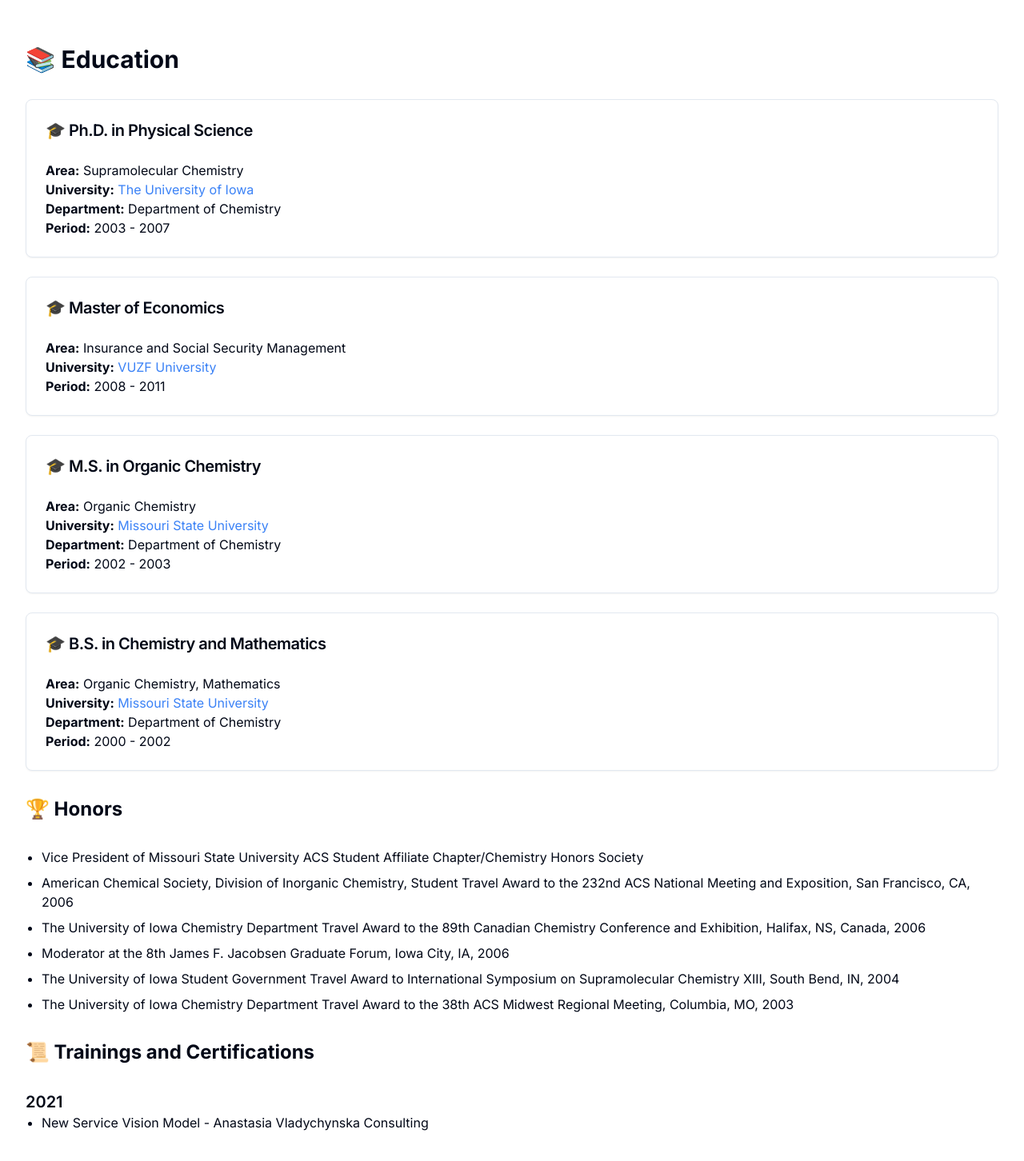
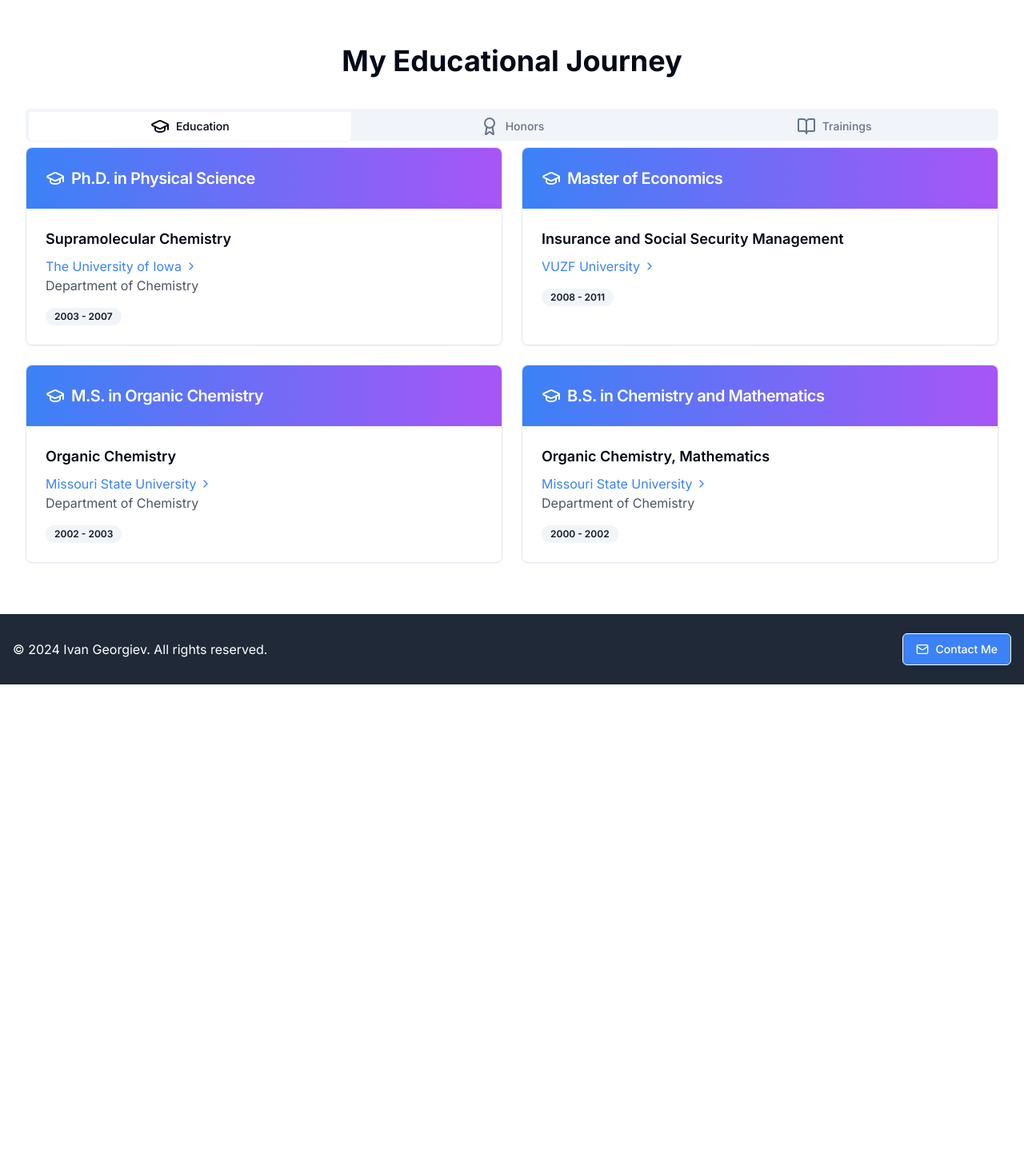
Before and after one commit to i11g/My-new-site, a Next.js app in the folder my-app/: page /education in a window 1280 px wide. Shown: the part 80-1532 px from the top of the page at 80% size. After the commit the page ends 936 px from the top, so only its background shows below. Built offline with nearby package versions, Linux system fonts and the light colour scheme.

Commit message:
files changed.

```diff
--- a/my-app/package.json
+++ b/my-app/package.json
@@ -12,7 +12,9 @@
     "@radix-ui/react-dialog": "^1.1.2",
     "@radix-ui/react-dropdown-menu": "^2.1.2",
     "@radix-ui/react-label": "^2.1.0",
+    "@radix-ui/react-scroll-area": "^1.2.0",
     "@radix-ui/react-slot": "^1.1.0",
+    "@radix-ui/react-tabs": "^1.1.1",
     "class-variance-authority": "^0.7.0",
     "clsx": "^2.1.1",
     "lucide-react": "^0.452.0",
--- a/my-app/src/app/components/Education.tsx
+++ b/my-app/src/app/components/Education.tsx
@@ -1,5 +1,9 @@
 import React from 'react';
 import { Card, CardContent, CardHeader, CardTitle } from '@/app/components/ui/card';
+import { Tabs, TabsContent, TabsList, TabsTrigger } from '@/app/components/ui/tabs';
+import { Badge } from '@/app/components/ui/badge';
+import { ScrollArea } from '@/app/components/ui/scroll-area';
+import { ChevronRight, GraduationCap, Award, BookOpen } from 'lucide-react';
 
 type Education = {
   degree: string;
@@ -73,42 +77,85 @@
 const EducationSection: React.FC = () => {
   return (
     <div className="space-y-8">
-      <h1 className="text-3xl font-bold">📚 Education</h1>
+      <h1 className="text-4xl font-bold text-center mb-10">My Educational Journey</h1>
 
-      <div className="space-y-6">
+      <Tabs defaultValue="education" className="w-full">
+        <TabsList className="grid w-full grid-cols-3">
+          <TabsTrigger value="education" className="flex items-center"><GraduationCap className="mr-2" />Education</TabsTrigger>
+          <TabsTrigger value="honors" className="flex items-center"><Award className="mr-2" />Honors</TabsTrigger>
+          <TabsTrigger value="trainings" className="flex items-center"><BookOpen className="mr-2" />Trainings</TabsTrigger>
+        </TabsList>
+
+        <TabsContent value="education">
+          <div className="grid gap-6 md:grid-cols-2">
             {educationData.map((edu, index) => (
-          <Card key={index}>
-            <CardHeader>
-              <CardTitle className="text-xl">🎓 {edu.degree}</CardTitle>
+              <Card key={index} className="overflow-hidden transition-shadow hover:shadow-lg">
+                <CardHeader className="bg-gradient-to-r from-blue-500 to-purple-500 text-white">
+                  <CardTitle className="text-xl flex items-center">
+                    <GraduationCap className="mr-2" />
+                    {edu.degree}
+                  </CardTitle>
                 </CardHeader>
-            <CardContent>
-              <p><strong>Area:</strong> {edu.area}</p>
-              <p><strong>University:</strong> <a href={edu.universityUrl} target="_blank" rel="noopener noreferrer" className="text-blue-500 hover:underline">{edu.university}</a></p>
-              {edu.department && <p><strong>Department:</strong> {edu.department}</p>}
-              <p><strong>Period:</strong> {edu.period}</p>
+                <CardContent className="p-6">
+                  <p className="font-semibold text-lg mb-2">{edu.area}</p>
+                  <p>
+                    <a href={edu.universityUrl} target="_blank" rel="noopener noreferrer" className="text-blue-500 hover:underline flex items-center">
+                      {edu.university} <ChevronRight className="ml-1" size={16} />
+                    </a>
+                  </p>
+                  {edu.department && <p className="text-gray-600">{edu.department}</p>}
+                  <Badge variant="secondary" className="mt-4">{edu.period}</Badge>
                 </CardContent>
               </Card>
             ))}
           </div>
+        </TabsContent>
 
-      <h2 className="text-2xl font-bold mt-8">🏆 Honors</h2>
-      <ul className="list-disc pl-5 space-y-2">
+        <TabsContent value="honors">
+          <Card>
+            <CardHeader>
+              <CardTitle>Academic Honors and Awards</CardTitle>
+            </CardHeader>
+            <CardContent>
+              <ScrollArea className="h-[400px] w-full rounded-md border p-4">
+                <ul className="space-y-4">
                   {honors.map((honor, index) => (
-          <li key={index}>{honor}</li>
+                    <li key={index} className="flex items-start">
+                      <Award className="mr-2 flex-shrink-0 text-yellow-500" />
+                      <span>{honor}</span>
+                    </li>
                   ))}
                 </ul>
+              </ScrollArea>
+            </CardContent>
+          </Card>
+        </TabsContent>
 
-      <h2 className="text-2xl font-bold mt-8">📜 Trainings and Certifications</h2>
+        <TabsContent value="trainings">
+          <Card>
+            <CardHeader>
+              <CardTitle>Professional Development</CardTitle>
+            </CardHeader>
+            <CardContent>
+              <ScrollArea className="h-[400px] w-full rounded-md border p-4">
                 {trainings.map((training, index) => (
-        <div key={index} className="mt-4">
-          <h3 className="text-xl font-semibold">{training.year}</h3>
-          <ul className="list-disc pl-5 space-y-1">
+                  <div key={index} className="mb-6">
+                    <h3 className="text-xl font-semibold mb-2">{training.year}</h3>
+                    <ul className="space-y-2">
                       {training.items.map((item, itemIndex) => (
-              <li key={itemIndex}>{item}</li>
+                        <li key={itemIndex} className="flex items-start">
+                          <BookOpen className="mr-2 flex-shrink-0 text-green-500" />
+                          <span>{item}</span>
+                        </li>
                       ))}
                     </ul>
                   </div>
                 ))}
+              </ScrollArea>
+            </CardContent>
+          </Card>
+        </TabsContent>
+      </Tabs>
     </div>
   );
 };
--- /dev/null
+++ b/my-app/src/app/components/ui/badge.tsx
@@ -0,0 +1,36 @@
+import * as React from "react"
+import { cva, type VariantProps } from "class-variance-authority"
+
+import { cn } from "@/app/lib/utils"
+
+const badgeVariants = cva(
+  "inline-flex items-center rounded-full border px-2.5 py-0.5 text-xs font-semibold transition-colors focus:outline-none focus:ring-2 focus:ring-ring focus:ring-offset-2",
+  {
+    variants: {
+      variant: {
+        default:
+          "border-transparent bg-primary text-primary-foreground hover:bg-primary/80",
+        secondary:
+          "border-transparent bg-secondary text-secondary-foreground hover:bg-secondary/80",
+        destructive:
+          "border-transparent bg-destructive text-destructive-foreground hover:bg-destructive/80",
+        outline: "text-foreground",
+      },
+    },
+    defaultVariants: {
+      variant: "default",
+    },
+  }
+)
+
+export interface BadgeProps
+  extends React.HTMLAttributes<HTMLDivElement>,
+    VariantProps<typeof badgeVariants> {}
+
+function Badge({ className, variant, ...props }: BadgeProps) {
+  return (
+    <div className={cn(badgeVariants({ variant }), className)} {...props} />
+  )
+}
+
+export { Badge, badgeVariants }
--- /dev/null
+++ b/my-app/src/app/components/ui/scroll-area.tsx
@@ -0,0 +1,51 @@
+"use client"
+
+import * as React from "react"
+import * as ScrollAreaPrimitive from "@radix-ui/react-scroll-area"
+import { Scrollbar } from "@radix-ui/react-scroll-area"
+
+import { cn } from "@/app/lib/utils"
+
+const ScrollArea = React.forwardRef<
+  React.ElementRef<typeof ScrollAreaPrimitive.Root>,
+  React.ComponentPropsWithoutRef<typeof ScrollAreaPrimitive.Root>
+>(({ className, children, ...props }, ref) => (
+  <ScrollAreaPrimitive.Root
+    ref={ref}
+    className={cn("relative overflow-hidden", className)}
+    {...props}
+  >
+    <ScrollAreaPrimitive.Viewport className="h-full w-full rounded-[inherit]">
+      {children}
+    </ScrollAreaPrimitive.Viewport>
+    <Scrollbar />
+    <ScrollAreaPrimitive.Corner />
+  </ScrollAreaPrimitive.Root>
+))
+ScrollArea.displayName = "ScrollArea"
+
+ScrollArea.displayName = ScrollAreaPrimitive.Root.displayName
+
+const ScrollBar = React.forwardRef<
+  React.ComponentRef<typeof ScrollAreaPrimitive.ScrollAreaScrollbar>,
+  React.ComponentPropsWithoutRef<typeof ScrollAreaPrimitive.ScrollAreaScrollbar>
+>(({ className, orientation = "vertical", ...props }, ref) => (
+  <ScrollAreaPrimitive.ScrollAreaScrollbar
+    ref={ref}
+    orientation={orientation}
+    className={cn(
+      "flex touch-none select-none transition-colors",
+      orientation === "vertical" &&
+        "h-full w-2.5 border-l border-l-transparent p-[1px]",
+      orientation === "horizontal" &&
+        "h-2.5 border-t border-t-transparent p-[1px]",
+      className
+    )}
+    {...props}
+  >
+    <ScrollAreaPrimitive.ScrollAreaThumb className="relative flex-1 rounded-full bg-border" />
+  </ScrollAreaPrimitive.ScrollAreaScrollbar>
+))
+ScrollBar.displayName = ScrollAreaPrimitive.ScrollAreaScrollbar.displayName
+
+export { ScrollArea, ScrollBar }
--- /dev/null
+++ b/my-app/src/app/components/ui/tabs.tsx
@@ -0,0 +1,55 @@
+"use client"
+
+import * as React from "react"
+import * as TabsPrimitive from "@radix-ui/react-tabs"
+
+import { cn } from "@/app/lib/utils"
+
+const Tabs = TabsPrimitive.Root
+
+const TabsList = React.forwardRef<
+  React.ElementRef<typeof TabsPrimitive.List>,
+  React.ComponentPropsWithoutRef<typeof TabsPrimitive.List>
+>(({ className, ...props }, ref) => (
+  <TabsPrimitive.List
+    ref={ref}
+    className={cn(
+      "inline-flex h-10 items-center justify-center rounded-md bg-muted p-1 text-muted-foreground",
+      className
+    )}
+    {...props}
+  />
+))
+TabsList.displayName = TabsPrimitive.List.displayName
+
+const TabsTrigger = React.forwardRef<
+  React.ElementRef<typeof TabsPrimitive.Trigger>,
+  React.ComponentPropsWithoutRef<typeof TabsPrimitive.Trigger>
+>(({ className, ...props }, ref) => (
+  <TabsPrimitive.Trigger
+    ref={ref}
+    className={cn(
+      "inline-flex items-center justify-center whitespace-nowrap rounded-sm px-3 py-1.5 text-sm font-medium ring-offset-background transition-all focus-visible:outline-none focus-visible:ring-2 focus-visible:ring-ring focus-visible:ring-offset-2 disabled:pointer-events-none disabled:opacity-50 data-[state=active]:bg-background data-[state=active]:text-foreground data-[state=active]:shadow-sm",
+      className
+    )}
+    {...props}
+  />
+))
+TabsTrigger.displayName = TabsPrimitive.Trigger.displayName
+
+const TabsContent = React.forwardRef<
+  React.ElementRef<typeof TabsPrimitive.Content>,
+  React.ComponentPropsWithoutRef<typeof TabsPrimitive.Content>
+>(({ className, ...props }, ref) => (
+  <TabsPrimitive.Content
+    ref={ref}
+    className={cn(
+      "mt-2 ring-offset-background focus-visible:outline-none focus-visible:ring-2 focus-visible:ring-ring focus-visible:ring-offset-2",
+      className
+    )}
+    {...props}
+  />
+))
+TabsContent.displayName = TabsPrimitive.Content.displayName
+
+export { Tabs, TabsList, TabsTrigger, TabsContent }
```
Also changed, not shown: 1 other file (tests, documents, lock files or other folders). Lines whose indentation alone changed are shown as unchanged.
